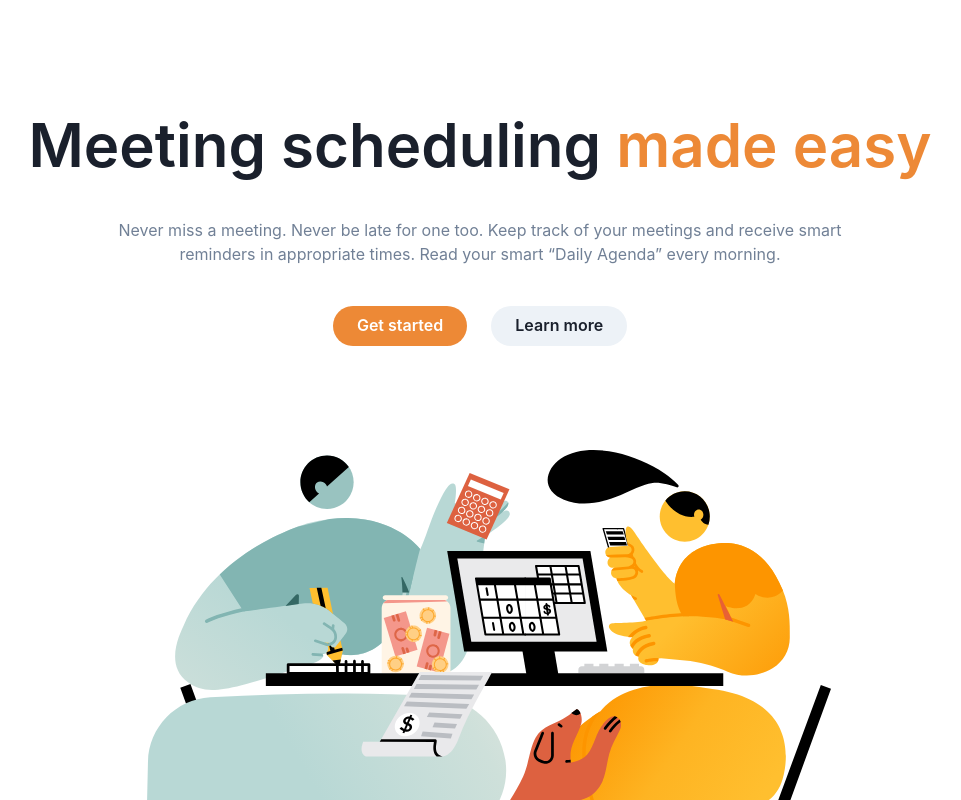
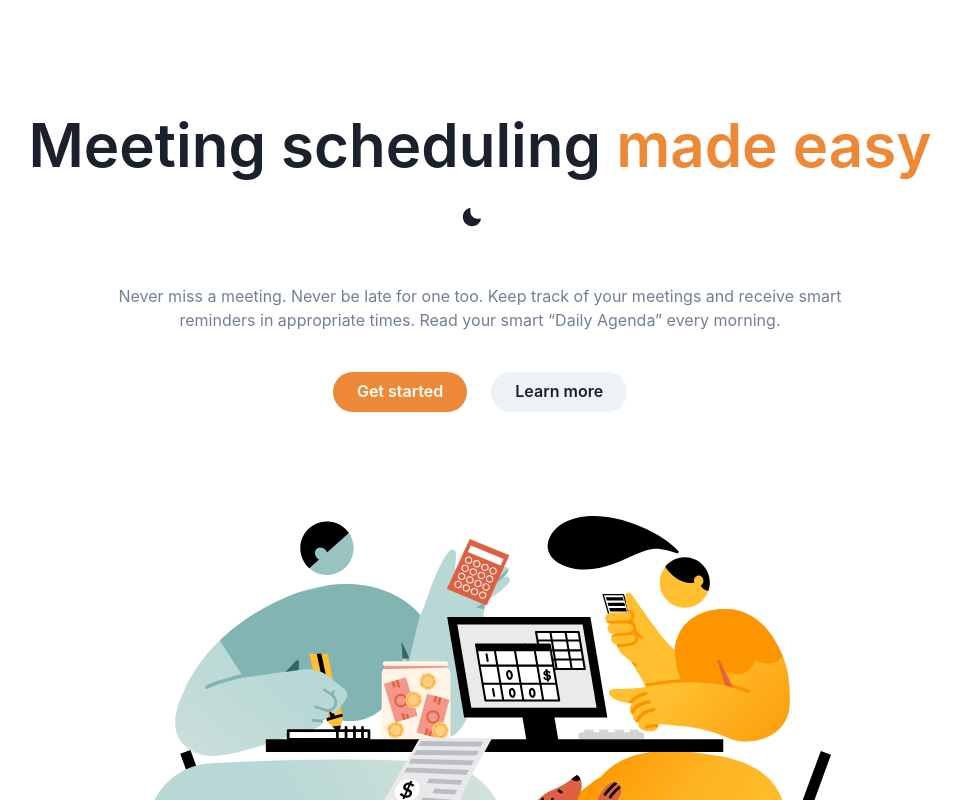
Before and after one commit to yuichiroaoki/react-template, a React (Create React App) app: page / in a window 1280 px wide. Shown: the top 800 px of the page, without its empty margins (160-1121 px from the left). Built offline with nearby package versions, Linux system fonts and the light colour scheme.

Commit message:
chakra ui icon

```diff
--- a/package.json
+++ b/package.json
@@ -3,6 +3,7 @@
   "version": "0.1.0",
   "private": true,
   "dependencies": {
+    "@chakra-ui/icons": "^1.0.15",
     "@chakra-ui/react": "^1.6.9",
     "@emotion/react": "^11",
     "@emotion/styled": "^11",
--- /dev/null
+++ b/src/components/ThemeSwitcher/index.tsx
@@ -0,0 +1,27 @@
+import { useColorMode, Box, IconButton } from "@chakra-ui/react";
+import { MoonIcon, SunIcon } from "@chakra-ui/icons";
+
+export default function ThemeSwitcher() {
+  const { colorMode, toggleColorMode } = useColorMode();
+  return (
+    <Box mr={4}>
+      {colorMode === "dark" ? (
+        <IconButton
+          aria-label="dark"
+          bg="transparent"
+          fontSize="20px"
+          icon={<SunIcon />}
+          onClick={toggleColorMode}
+        />
+      ) : (
+        <IconButton
+          aria-label="light"
+          bg="transparent"
+          icon={<MoonIcon />}
+          onClick={toggleColorMode}
+          fontSize="20px"
+        />
+      )}
+    </Box>
+  );
+}
--- a/src/pages/Home/index.tsx
+++ b/src/pages/Home/index.tsx
@@ -8,6 +8,7 @@ import {
   Icon,
   IconProps,
 } from "@chakra-ui/react";
+import ThemeSwitcher from "../../components/ThemeSwitcher";
 
 export default function Home() {
   return (
@@ -27,6 +28,7 @@ export default function Home() {
           <Text as={"span"} color={"orange.400"}>
             made easy
           </Text>
+          <ThemeSwitcher />
         </Heading>
         <Text color={"gray.500"} maxW={"3xl"}>
           Never miss a meeting. Never be late for one too. Keep track of your
```
Also changed, not shown: 1 other file (tests, documents, lock files or other folders).
